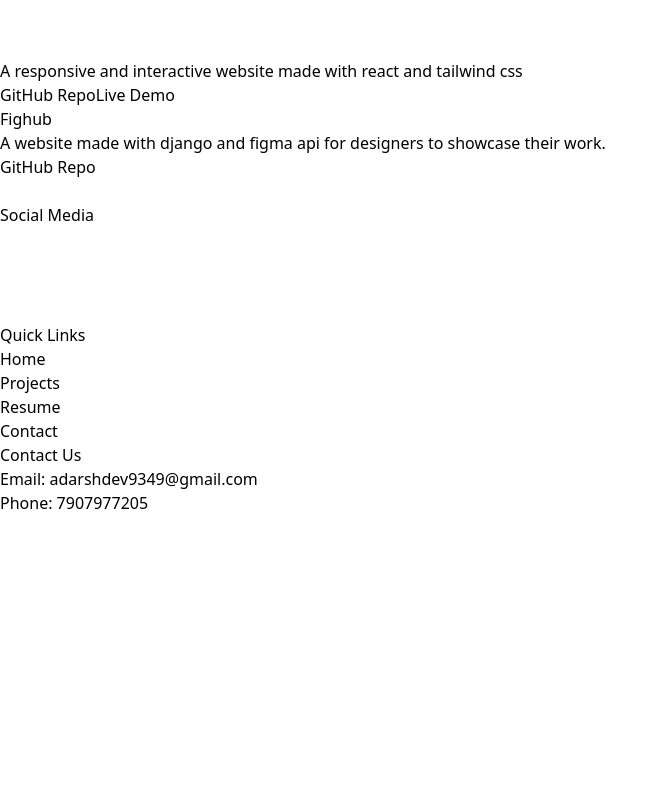
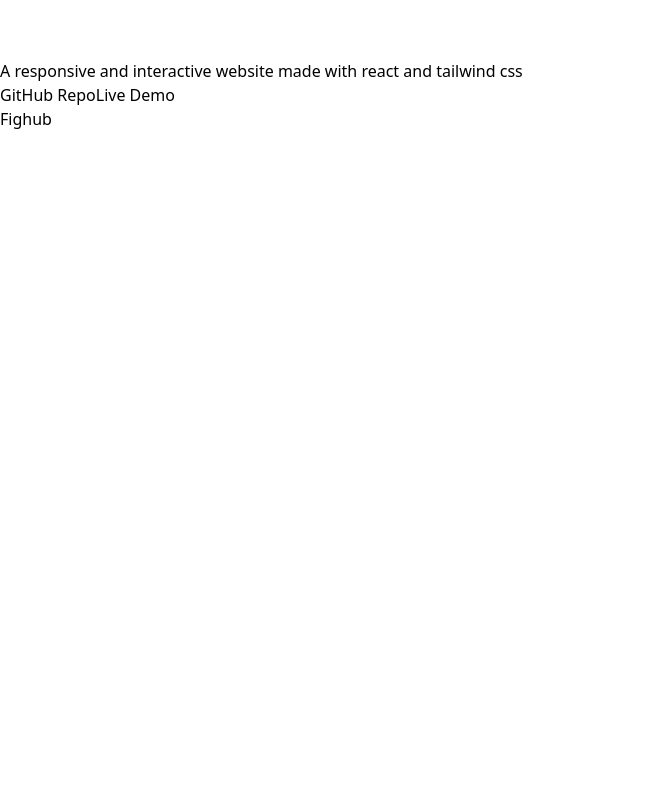
Before and after one commit to AdarshDev9349/portfolio, a React (Vite) app: page /project in a window 1280 px wide. Shown: the part 1680-2480 px from the top of the page, without its empty margins (0-668 px from the left). Before the commit the page ends 2195 px from the top, so only its background shows below. Built offline with nearby package versions, Linux system fonts and the light colour scheme.

Commit message:
add:designers-hub demo

```diff
--- a/src/components/project.jsx
+++ b/src/components/project.jsx
@@ -19,7 +19,7 @@ const projects = [
     title: "Fighub",
     description: "A website made with django and figma api for designers to showcase their work.",
     github: "https://github.com/adarshdev9349/fig_hub",
-    demo: ""
+    demo: "designers-hub.vercel.app"
   }
 ];
 
```
Also changed, not shown: public/Vector 1.svg (deleted).
